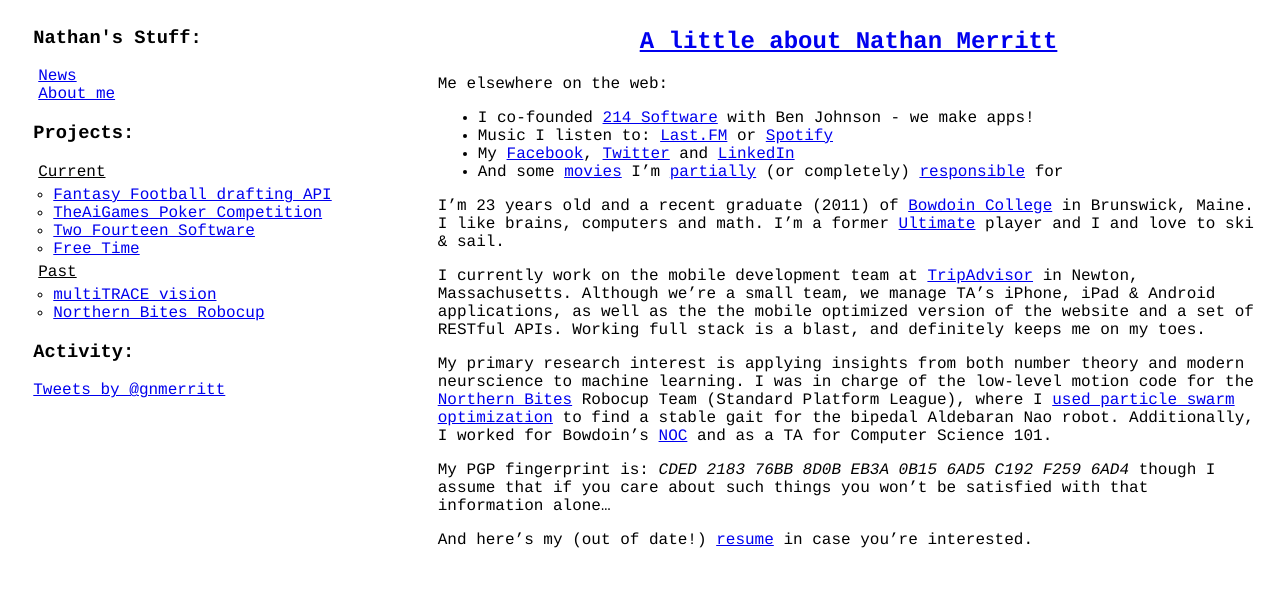
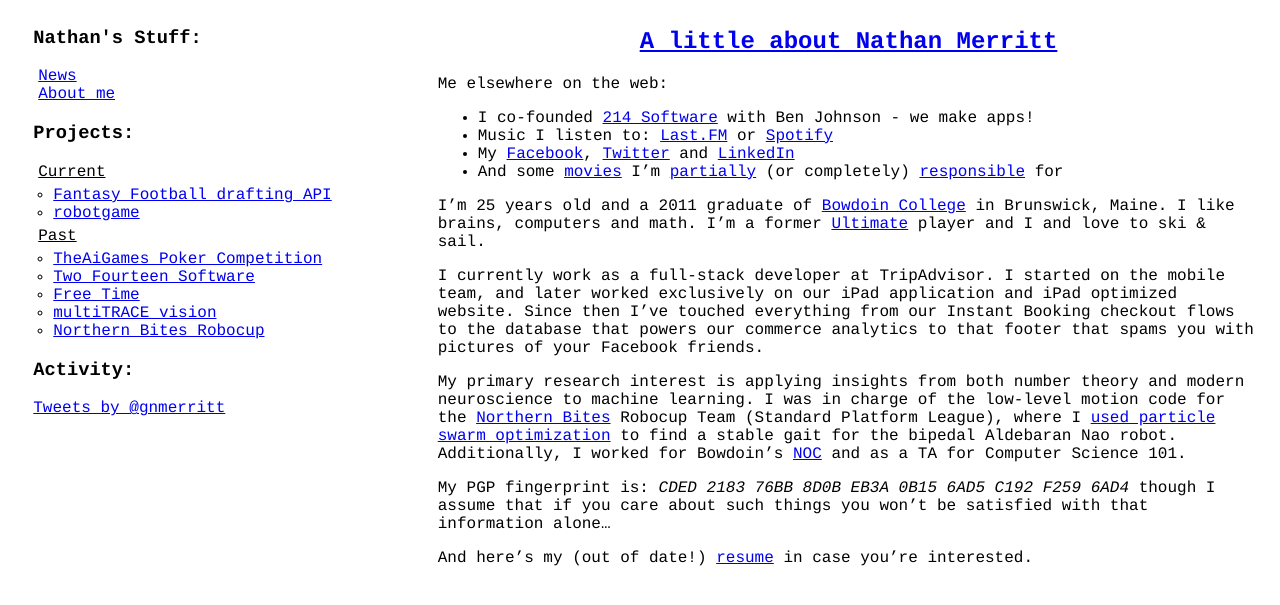
Before and after one commit to gnmerritt/gnmerritt.net, a Jekyll site: the page built from aboutme.markdown, in a window 1280 px wide. Shown: the top 605 px of the page. Built offline with Jekyll 4.4.1, drawn with Linux system fonts in a browser that asks for light colours; comment, search, counter and statistics services are not loaded.

Commit message:
not 23 anymore...

```diff
--- a/_layouts/default.html
+++ b/_layouts/default.html
@@ -28,15 +28,16 @@
    <li class="projects">
      <ul>
        <li><a href="http://draft.gnmerritt.net/">Fantasy Football drafting API</a></li>
-       <li><a href="http://github.com/gnmerritt/poker">TheAiGames Poker Competition</a></li>
-       <li><a href="http://twofourteen.com">Two Fourteen Software</a></li>
-       <li><a href="http://freetimeapp.com">Free Time</a></li>
+       <li><a href="https://github.com/gnmerritt/robotgame.org">robotgame</a></li>
      </ul>
    </li>
 
    <li class="section">Past</li>
    <li class="projects">
      <ul>
+       <li><a href="http://github.com/gnmerritt/poker">TheAiGames Poker Competition</a></li>
+       <li><a href="http://twofourteen.com">Two Fourteen Software</a></li>
+       <li><a href="http://freetimeapp.com">Free Time</a></li>
        <li><a href="/cs280/">multiTRACE vision</a></li>
        <li><a href="http://robocup.bowdoin.edu/blog/">Northern Bites Robocup</a></li>
      </ul>
--- a/aboutme.markdown
+++ b/aboutme.markdown
@@ -10,20 +10,20 @@
  *  My [Facebook](http://facebook.com/gnmerritt), [Twitter](http://twitter.com/gnmerritt) and [LinkedIn](http://www.linkedin.com/profile?viewProfile=&key=25508982&trk=tab_pro)
  *  And some [movies](http://youtube.com/profile?user=satH4n) I'm [partially](http://vimeo.com/4362627) (or completely) [responsible](http://vimeo.com/22967514) for
 
-I'm 23 years old and a recent graduate (2011) of [Bowdoin
+I'm 25 years old and a 2011 graduate of [Bowdoin
 College](http://bowdoin.edu) in Brunswick, Maine. I like brains,
 computers and math. I'm a former [Ultimate](http://stonedclown.com)
 player and I and love to ski & sail.
 
-I currently work on the mobile development team at
-[TripAdvisor](http://tripadvisor.com) in Newton,
-Massachusetts. Although we're a small team, we manage TA's iPhone,
-iPad & Android applications, as well as the the mobile optimized
-version of the website and a set of RESTful APIs. Working full stack
-is a blast, and definitely keeps me on my toes.
+I currently work as a full-stack developer at TripAdvisor. I started
+on the mobile team, and later worked exclusively on our iPad
+application and iPad optimized website. Since then I've touched
+everything from our Instant Booking checkout flows to the database
+that powers our commerce analytics to that footer that spams you with
+pictures of your Facebook friends.
 
 My primary research interest is applying insights from both number
-theory and modern neurscience to machine learning. I was in charge of
+theory and modern neuroscience to machine learning. I was in charge of
 the low-level motion code for the [Northern
 Bites](http://robocup.bowdoin.edu/blog/) Robocup Team (Standard
 Platform League), where I [used particle swarm
```
